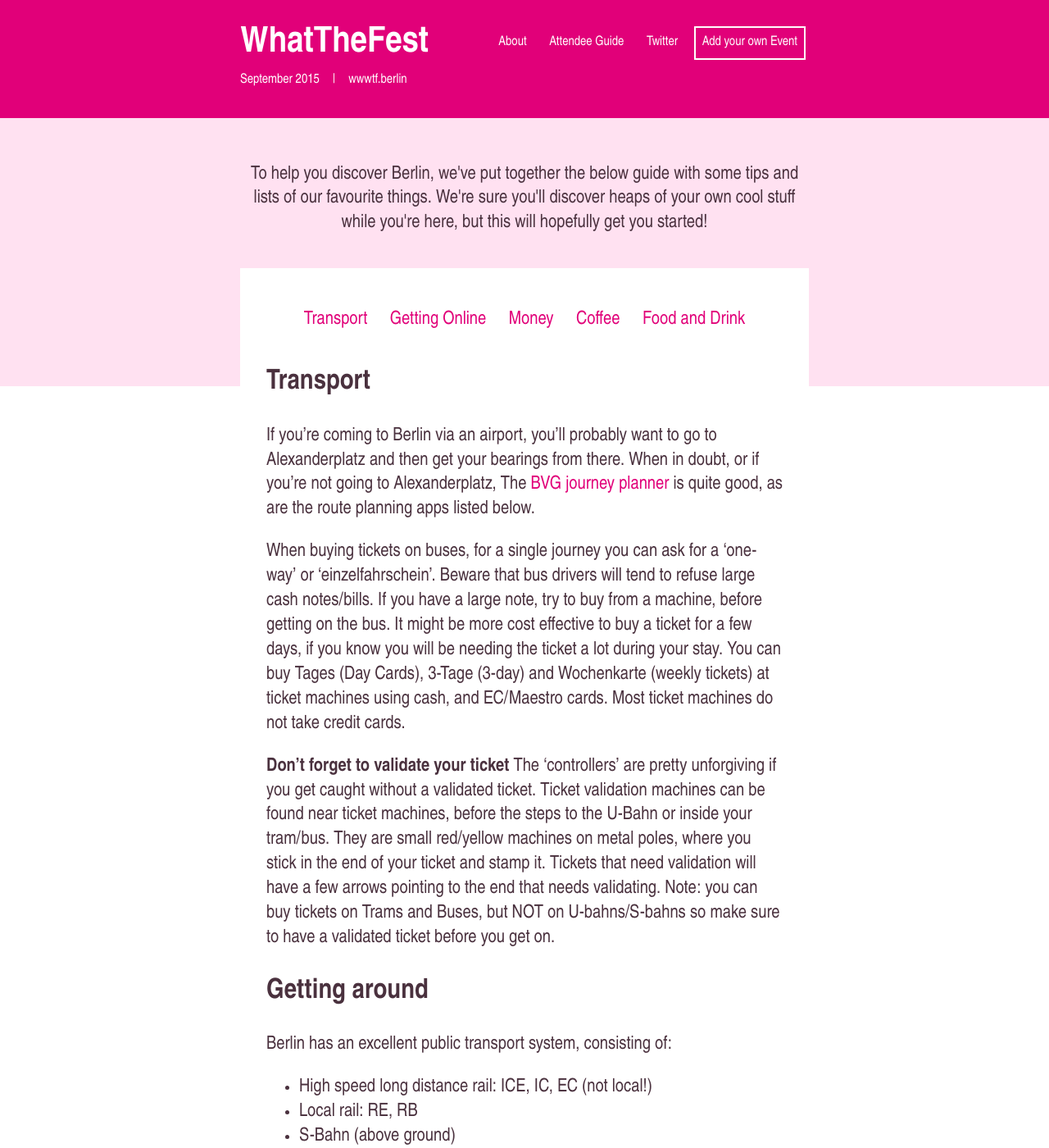
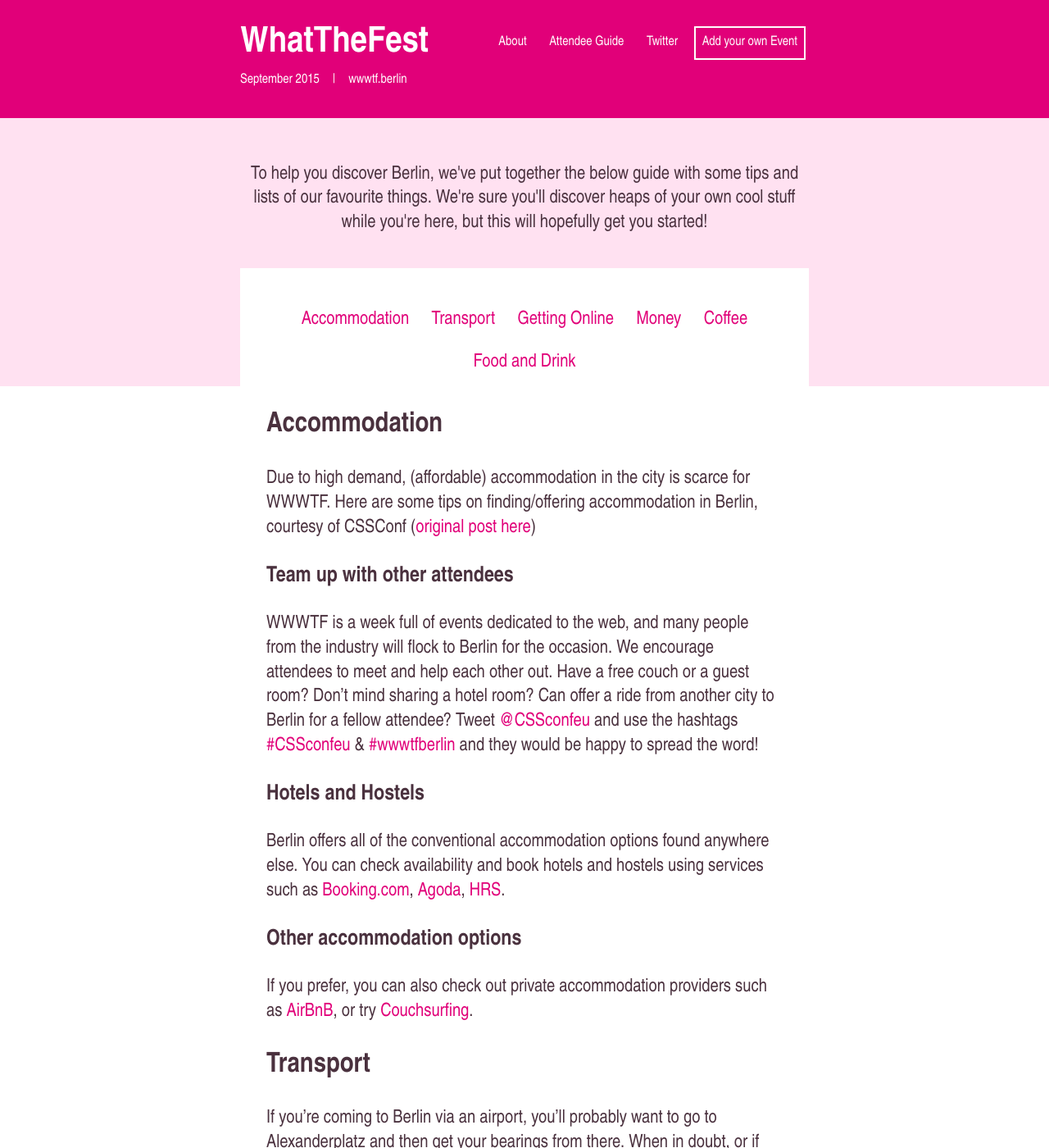
Before and after one commit to jsconf/wwwtf.berlin, a Jekyll site: the page built from attendee-guide/index.md, in a window 1280 px wide and 1400 px high. Shown: the whole window at 82% size. Built offline with Jekyll 4.4.1, drawn with Linux system fonts in a browser that asks for light colours; nearby versions of some CDN libraries.

Commit message:
adds accomm advice to attendees guide

```diff
--- a/attendee-guide/index.md
+++ b/attendee-guide/index.md
@@ -8,12 +8,32 @@ class: pull-up-content--text
 <a name="top"></a>
 
 <ul class="subnav">
+<li><a href="#accommodation">Accommodation</a></li>
 <li><a href="#transport">Transport</a></li>
 <li><a href="#gettingonline">Getting Online</a></li>
 <li><a href="#money">Money</a></li>
 <li><a href="#coffee">Coffee</a></li>
 <li><a href="#fooddrink">Food and Drink</a></li>
 </ul>
+
+
+## <a name="accommodation"></a>Accommodation
+
+Due to high demand, (affordable) accommodation in the city is scarce for WWWTF.
+Here are some tips on finding/offering accommodation in Berlin, courtesy of CSSConf (<a href="http://blog.cssconf.eu/2015/09/02/where-to-stay-in-Berlin/">original post here</a>)
+
+### Team up with other attendees
+
+WWWTF is a week full of events dedicated to the web, and many people from the industry will flock to Berlin for the occasion. We encourage attendees to meet and help each other out. Have a free couch or a guest room? Don’t mind sharing a hotel room? Can offer a ride from another city to Berlin for a fellow attendee? Tweet <a href="https://twitter.com/CSSconfeu">@CSSconfeu</a> and use the hashtags <a href="https://twitter.com/hashtag/cssconfeu">#CSSconfeu</a> & <a href="https://twitter.com/hashtag/wwwtfberlin">#wwwtfberlin</a> and they would be happy to spread the word!
+
+### Hotels and Hostels
+
+Berlin offers all of the conventional accommodation options found anywhere else. You can check availability and book hotels and hostels using services such as <a href="http://www.booking.com/">Booking.com</a>,
+<a href="http://www.agoda.com/">Agoda</a>, <a href="http://www.hrs.de/">HRS</a>.
+
+### Other accommodation options
+
+If you prefer, you can also check out private accommodation providers such as <a href="https://www.airbnb.com/s/Berlin--Germany">AirBnB</a>, or try <a href="https://www.couchsurfing.com/places/Europe/Germany/Berlin">Couchsurfing</a>.
 
 
 ## <a name="transport"></a>Transport
```
